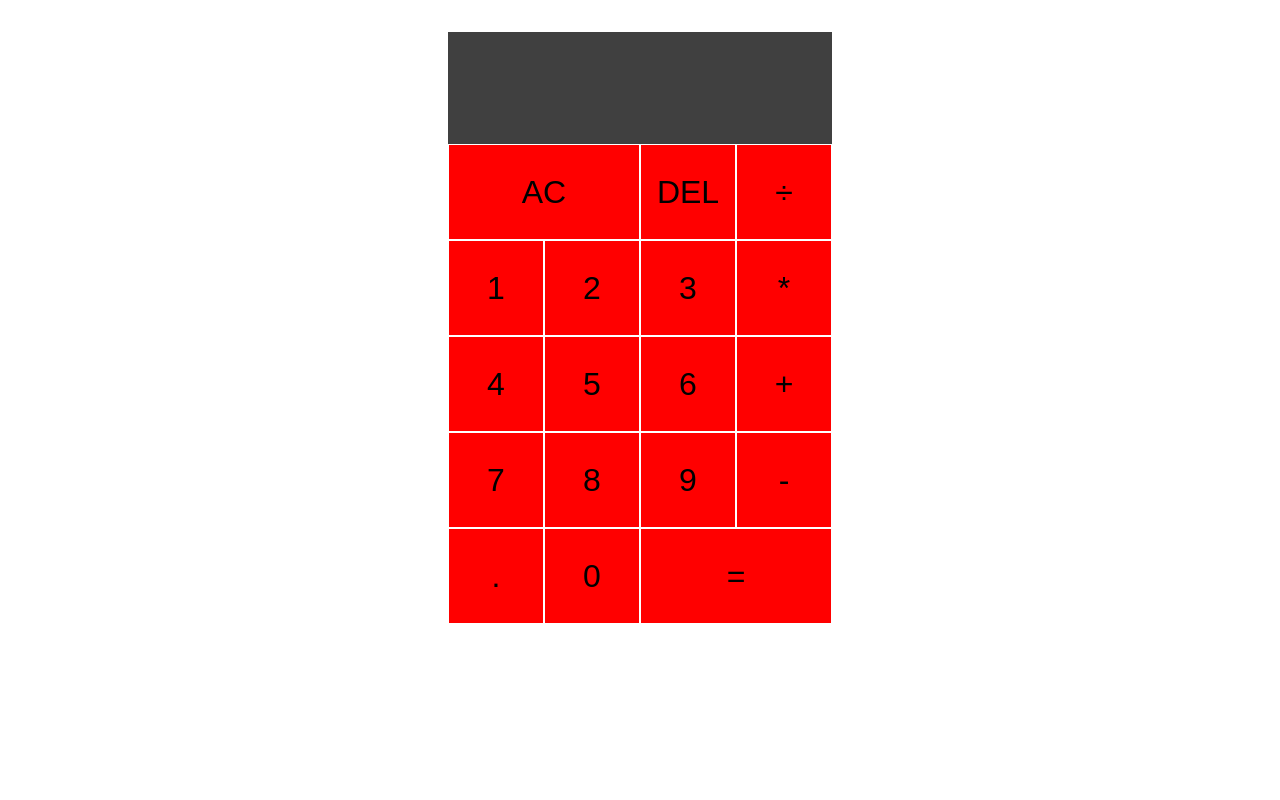
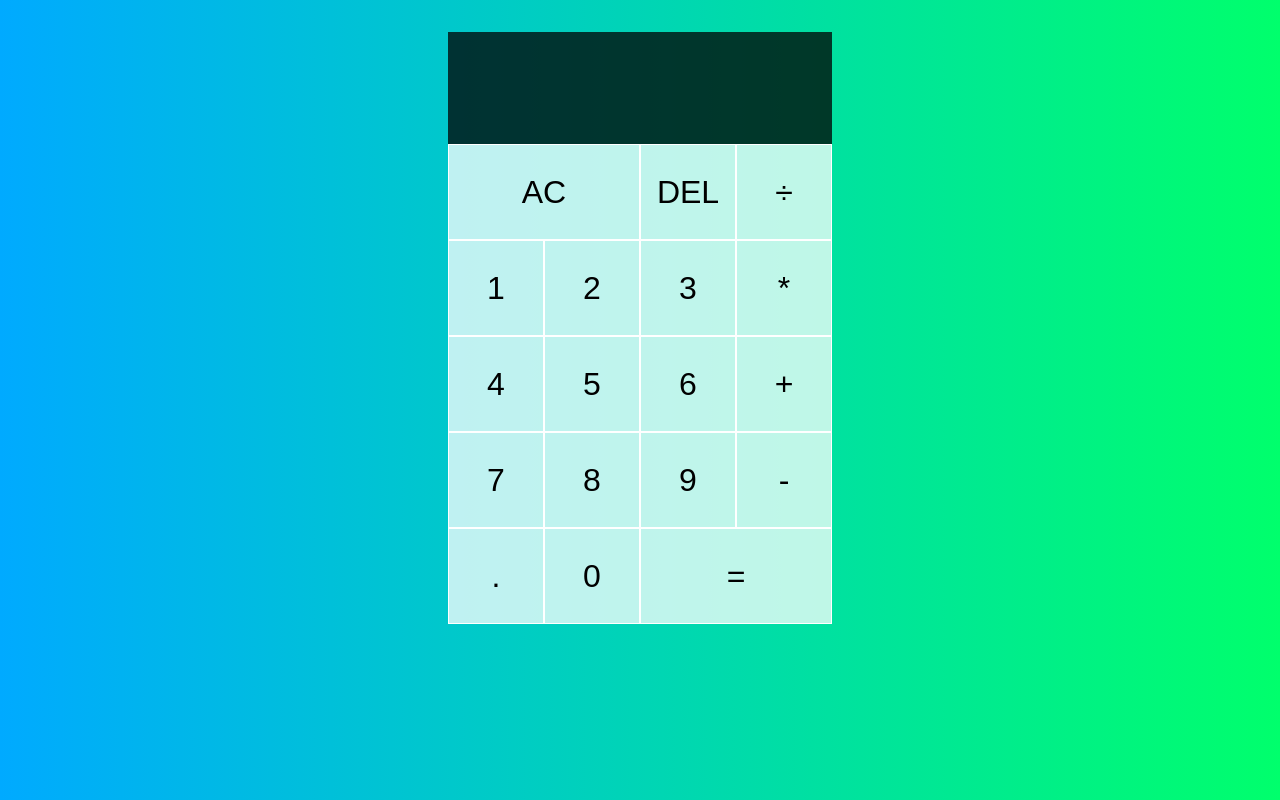
Before and after one commit to amrutaBanait/Calculator_React, a React (Vite) app in the folder calculator_React/: page / in a window 1280 px wide. Built offline with nearby package versions, Linux system fonts and the light colour scheme.

Commit message:
Updated css

```diff
--- a/calculator_React/src/styles.css
+++ b/calculator_React/src/styles.css
@@ -1,52 +1,55 @@
-*, *::begore, *::after{
-    box-sizing:border-box;
+*, *::before, *::after {
+    box-sizing: border-box;
   }
 
-body{
-    margin:0;
-    background: linear-gradient(to-right, #083449, #20cc68);
+  body {
+    margin: 0;
+    background: linear-gradient(to right, #00AAFF, #00FF6C);
   }
-.calculator-grid{
-    display:grid;
+
+  .calculator-grid {
+    display: grid;
     margin-top: 2rem;
     justify-content: center;
     grid-template-columns: repeat(4, 6rem);
     grid-template-rows: minmax(7rem, auto) repeat(5, 6rem);
   }
 
-.calculator-grid > button{
-    cursor:pointer;
-    font-size:2rem;
-    border:1px solid white;
-    outline:none;
-    background-color: red;
-
-}
-.calculator-grid > button:hover,
-.calculator-grid > button:focus{
-    background-color: blue;
+  .calculator-grid > button {
+    cursor: pointer;
+    font-size: 2rem;
+    border: 1px solid white;
+    outline: none;
+    background-color: rgba(255, 255, 255, .75);
   }
 
-.span-two{
+  .calculator-grid > button:hover,
+  .calculator-grid > button:focus {
+    background-color: rgba(255, 255, 255, .9);
+  }
+
+  .span-two {
     grid-column: span 2;
   }
 
-.output{
-    grid-column: 1/-1;
-    background-color: rgba(0,0,0,0.75);
-    display:flex;
+  .output {
+    grid-column: 1 / -1;
+    background-color: rgba(0, 0, 0, .75);
+    display: flex;
     flex-direction: column;
     align-items: flex-end;
     justify-content: space-around;
-    padding:.75rem;
-    word-wrap:break-word;
-    word-break:break-all;
+    padding: .75rem;
+    word-wrap: break-word;
+    word-break: break-all;
   }
-.output .previous-opperand{
-    color:rgba(255,255,255,.75);
-    font-size:1.5rem;
+
+  .output .previous-operand {
+    color: rgba(255, 255, 255, .75);
+    font-size: 1.5rem;
   }
-.output .current-opperand{
-    color:rgba(255,255,255,.75);
-    font-size:2.5rem;
+
+  .output .current-operand {
+    color: white;
+    font-size: 2.5rem;
   }
```
Lines whose indentation alone changed are shown as unchanged.
